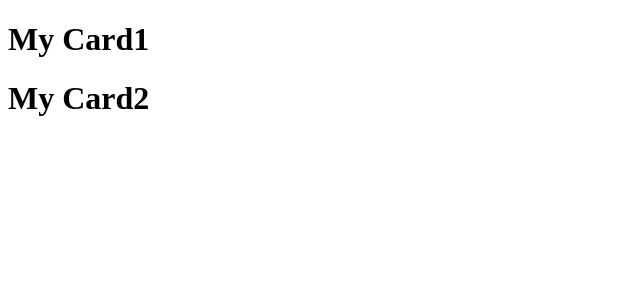
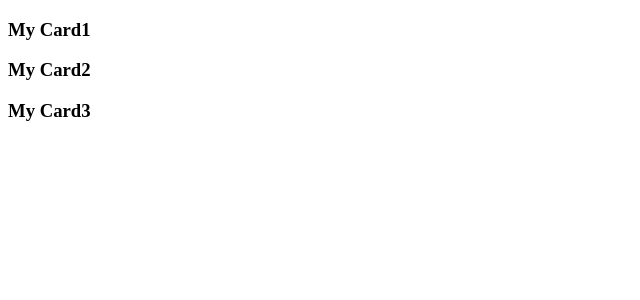
Before and after one commit to destromas1/ToDo-react-es6-mobX, a React app: page / in a window 1280 px wide. Shown: the top 300 px of the page, without its empty margins (0-640 px from the left). Built offline with nearby package versions, Linux system fonts and the light colour scheme.

Commit message:
Key error fix

```diff
--- a/App.jsx
+++ b/App.jsx
@@ -17,19 +17,25 @@ class Cards extends React.Component {
   }
 
   render(){
-    return  <div>
-          		<Card>My Card1</Card>
-          		<Card>My Card2</Card>
-            </div>
+    return(
+      <div>
+        {
+          this.state.cards.map(function(item, i){
+            return <Card key={i}>{item}</Card> ;
+          })
+        }
+      </div>
+    )
   }
-
 };
 
 class Card extends React.Component {
   render() {
-    return  <div>
-              <h1>{this.props.children}</h1>
-            </div>
+    return(
+      <div>
+        <h3>{this.props.children}</h3>
+      </div>
+    )
 	}
 }
 
```
Also changed, not shown: bundle.js.
